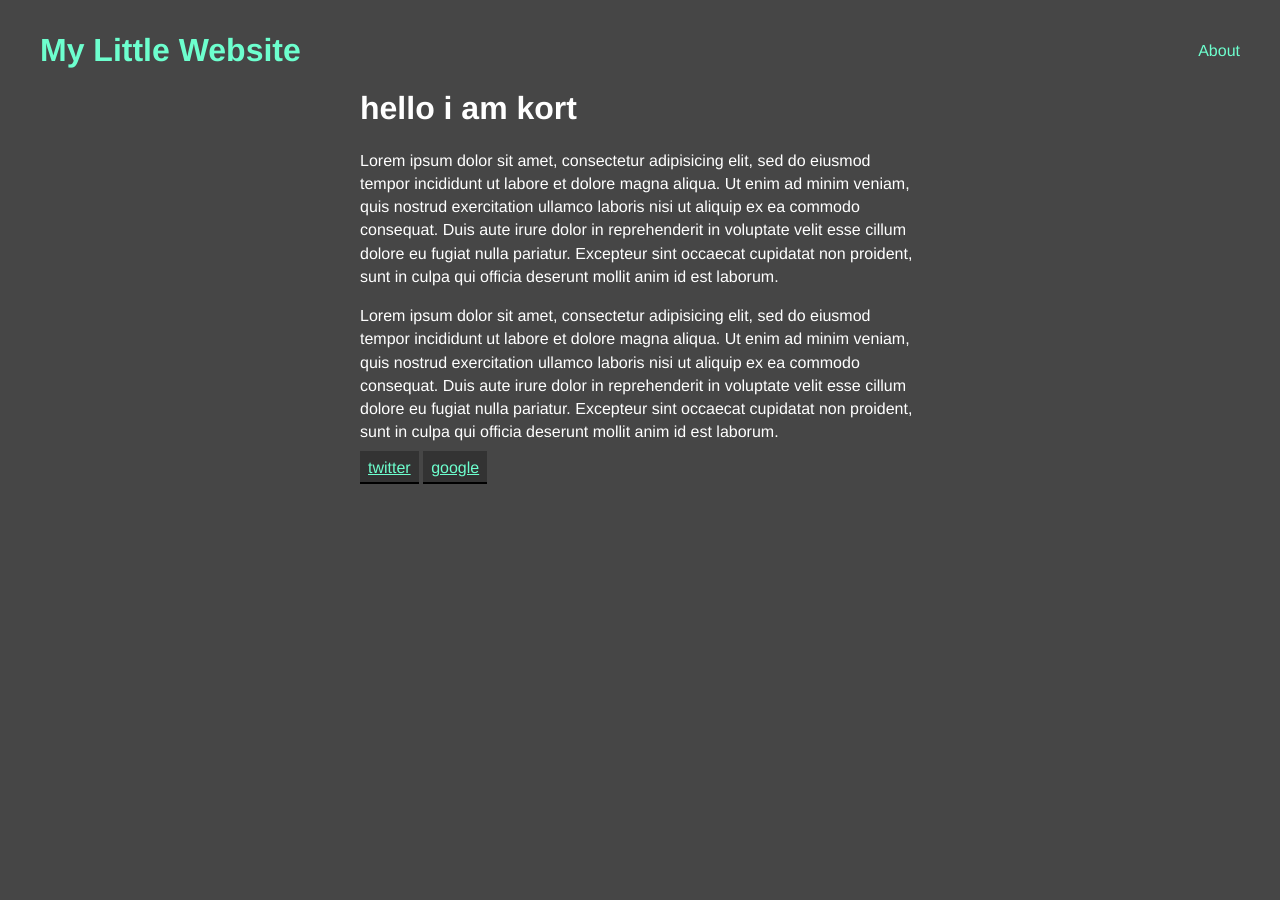
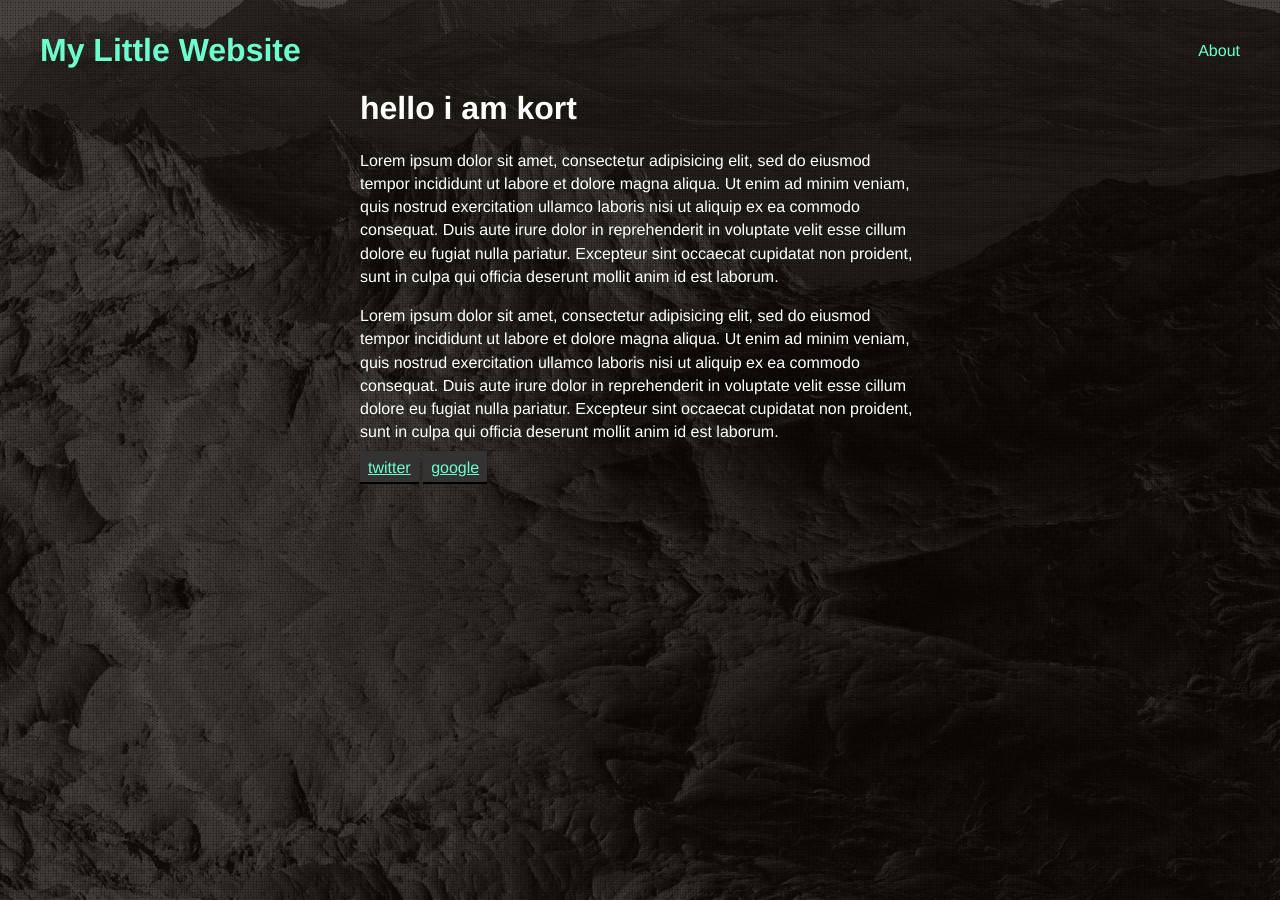
Before and after one commit to nathanwentworth/kort, a Jekyll site: the page built from about.md, in a window 1280 px wide. Built offline with Jekyll 4.4.1, drawn with Linux system fonts in a browser that asks for light colours; our own code applies the rules of GitHub Pages for plain Markdown files.

Commit message:
fixed background image

```diff
--- a/_layouts/default.html
+++ b/_layouts/default.html
@@ -8,7 +8,7 @@
 
 {% include head.html %}
 
-	<body style="background-image:{{ site.subdirectory }}{{ site.backgroundimage }}">
+	<body style="background-image: url('{{ site.subdirectory }}{{ site.backgroundimage }}')">
 		<!--[if lt IE 8]>
 		<p class="browsehappy">You are using an <strong>outdated</strong> browser. Please <a href="http://browsehappy.com/">upgrade your browser</a> to improve your experience.</p>
 		<![endif]-->
```
Also changed, not shown: 2 other files.
